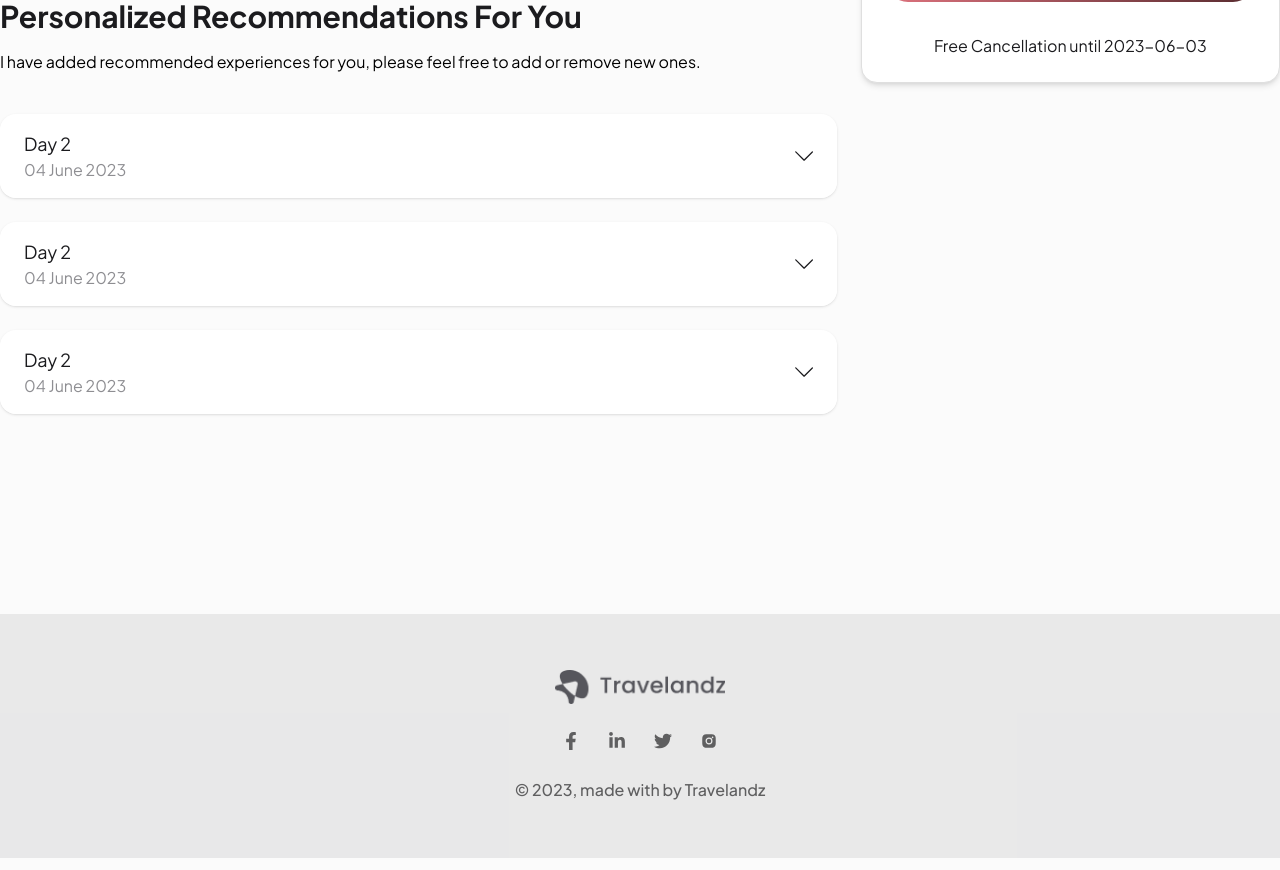
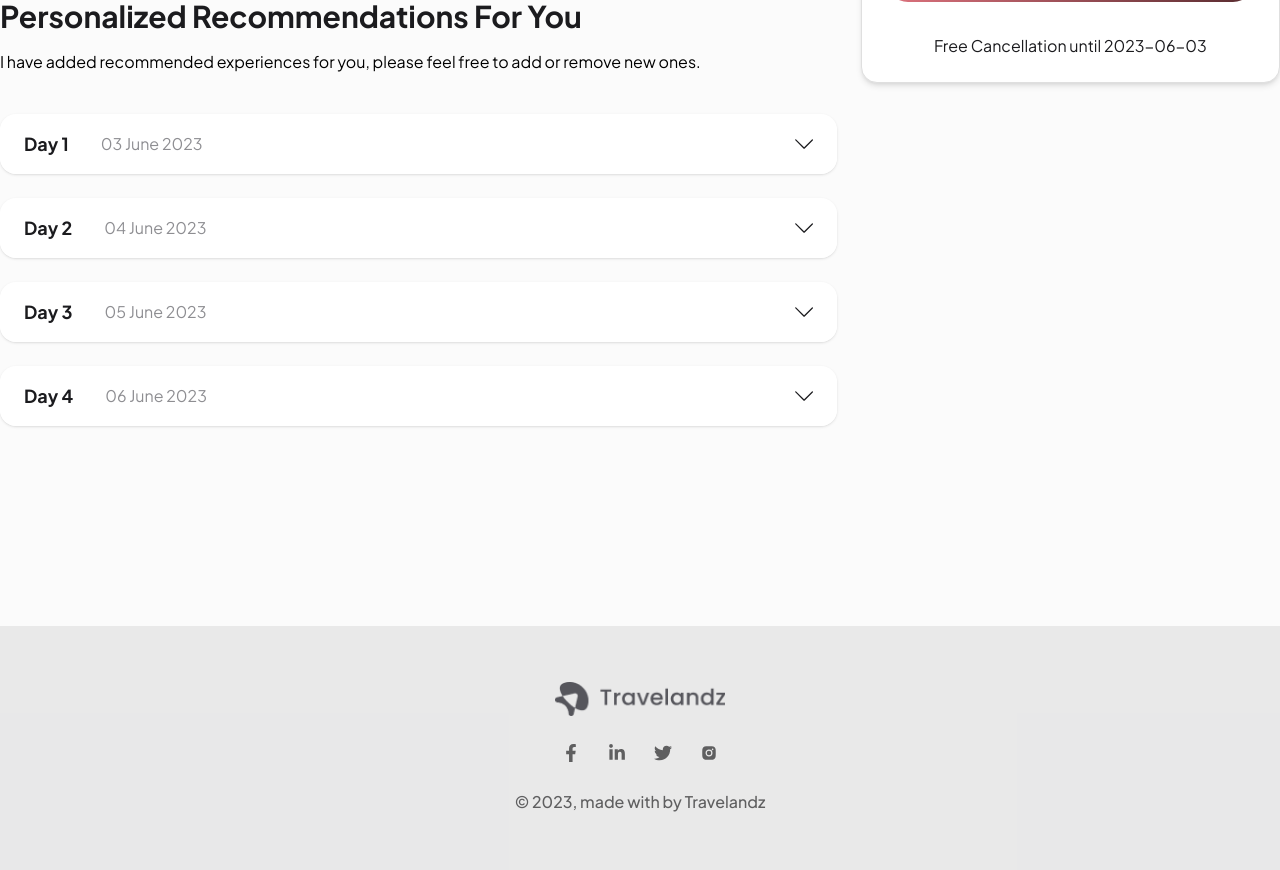
Before and after one commit to rakibulhasanbu/travelandz, a Next.js app: page /famous-destinations in a window 1280 px wide. Shown: the part 1320-2190 px from the top of the page. Built offline with nearby package versions, Linux system fonts and the light colour scheme.

Commit message:
update image placeholder

```diff
--- a/app/components/famous-destinations/CollapseSection.tsx
+++ b/app/components/famous-destinations/CollapseSection.tsx
@@ -1,18 +1,23 @@
 'use client'
+
+interface TCollapseSection {
+    day: string;
+    date: string
+}
 
 import { useState } from "react";
 import { FaCirclePlus } from "react-icons/fa6";
 import { SlArrowDown, SlArrowUp } from "react-icons/sl";
 import EventCard from "./EventCard";
 
-export default function CollapseSection() {
+export default function CollapseSection({ day, date }: TCollapseSection) {
     const [open, setOpen] = useState(false);
     return (
         <div className='shadow rounded-2xl'>
             <div onClick={() => setOpen(prev => (!prev))} className={`w-full flex items-center justify-between px-6 py-4 cursor-pointer ${open ? "rounded-t-2xl bg-[#F1F1F1]" : "rounded-2xl bg-white hover:bg-[#F1F1F1]"}`}>
-                <div className=''>
-                    <p className="text-lg text-textDark">Day 2</p>
-                    <p className="text-textGrey">04 June 2023</p>
+                <div className='flex items-center gap-8'>
+                    <p className="text-lg font-bold text-textDark">{day}</p>
+                    <p className="text-textGrey">{date}</p>
                 </div>
                 {
                     open ?
--- a/app/components/famous-destinations/EventCard.tsx
+++ b/app/components/famous-destinations/EventCard.tsx
@@ -7,7 +7,7 @@ import { BsPeopleFill } from "react-icons/bs";
 export default function EventCard() {
     return (
         <div className='max-w-sm relative rounded-2xl shadow-sm border border-borderColor'>
-            <Image src={eventImage} width={384} height={140} alt="event image" className="rounded-t-2xl" />
+            <Image placeholder="blur" src={eventImage} width={384} height={140} alt="event image" className="rounded-t-2xl" />
 
             <div className='p-4'>
                 <h2 className="text-lg font-bold text-textDark">Alcudia Bay 50-minutes tour from Alcudia</h2>
--- a/app/components/famous-destinations/FamousGallery.tsx
+++ b/app/components/famous-destinations/FamousGallery.tsx
@@ -27,11 +27,11 @@ export default function FamousGallery() {
             {/* this is image section part  */}
             <div className='pt-10 flex items-center gap-6 relative'>
                 <div className=''>
-                    <Image src={hotelImage1} width={850} height={420} alt="hotel image" className="rounded-l-xl" />
+                    <Image placeholder="blur" src={hotelImage1} width={850} height={420} alt="hotel image" className="rounded-l-xl" />
                 </div>
                 <div className='flex flex-col gap-6'>
-                    <Image src={hotelImage2} width={412} height={223} alt="hotel image" className="rounded-tr-xl" />
-                    <Image src={hotelImage3} width={412} height={223} alt="hotel image" className="rounded-br-xl" />
+                    <Image placeholder="blur" src={hotelImage2} width={412} height={223} alt="hotel image" className="rounded-tr-xl" />
+                    <Image placeholder="blur" src={hotelImage3} width={412} height={223} alt="hotel image" className="rounded-br-xl" />
                 </div>
                 <div className='absolute right-6 bottom-6 flex items-center gap-2 rounded-xl bg-white px-4 py-2 font-semibold text-lg cursor-pointer z-10'>
                     <CgMenuGridO /> <span>Show all photos</span>
--- a/app/components/famous-destinations/Overview.tsx
+++ b/app/components/famous-destinations/Overview.tsx
@@ -59,9 +59,10 @@ export default function Overview() {
                     <p>I have added recommended experiences for you, please feel free to add or remove new ones.</p>
                     <div className='py-10 space-y-6'>
 
-                        <CollapseSection />
-                        <CollapseSection />
-                        <CollapseSection />
+                        <CollapseSection day="Day 1" date="03 June 2023" />
+                        <CollapseSection day="Day 2" date="04 June 2023" />
+                        <CollapseSection day="Day 3" date="05 June 2023" />
+                        <CollapseSection day="Day 4" date="06 June 2023" />
                     </div>
                 </div>
             </div>
--- a/app/components/home/FeatureCard.tsx
+++ b/app/components/home/FeatureCard.tsx
@@ -11,7 +11,7 @@ interface TFeature {
 export default function FeatureCard({ feature }: TFeature) {
     return (
         <div className='p-6 rounded-xl bg-white shadow'>
-            <Image src={feature?.image} width={42} height={42} alt="icon" />
+            <Image placeholder="blur" src={feature?.image} width={42} height={42} alt="icon" />
             <h1 className="pb-6 pt-8 text-textDark font-bold text-2xl">{feature?.title}</h1>
             <p className="text-[#3C3C43] text-lg">{feature?.description}</p>
         </div>
--- a/app/components/home/Hero.tsx
+++ b/app/components/home/Hero.tsx
@@ -4,7 +4,7 @@ import heroImage from '../../assets/hero.png'
 export default function Hero() {
     return (
         <div className='relative'>
-            <Image src={heroImage} height={660} width={1280} alt="hero" className="h-[90dvh] w-full object-cover rounded-3xl" />
+            <Image placeholder="blur" src={heroImage} height={660} width={1280} alt="hero" className="h-[90dvh] w-full object-cover rounded-3xl" />
             <div className='absolute top-0 left-0 bg-transparent w-full h-full p-28 text-center'>
                 <h2 className="text-white text-5xl font-bold px-24 pb-5">Experience Wanderlust at its Finest with AI-Powered Travel Planner</h2>
                 <h4 className="text-white">Discover the best prices, secure your mobile tickets, and set off on a journey of a lifetime.</h4>
--- a/app/components/home/TripSection.tsx
+++ b/app/components/home/TripSection.tsx
@@ -21,9 +21,9 @@ export default function TripSection() {
                 </div>
             </div>
             <div className='grid grid-cols-3 gap-6'>
-                <Image src={dubai} height={510} width={412} alt="Dubai" />
-                <Image src={dubai} height={510} width={412} alt="Dubai" />
-                <Image src={dubai} height={510} width={412} alt="Dubai" />
+                <Image placeholder="blur" src={dubai} height={510} width={412} alt="Dubai" />
+                <Image placeholder="blur" src={dubai} height={510} width={412} alt="Dubai" />
+                <Image placeholder="blur" src={dubai} height={510} width={412} alt="Dubai" />
             </div>
         </div>
     );
--- a/app/components/shared/Footer.tsx
+++ b/app/components/shared/Footer.tsx
@@ -7,7 +7,7 @@ export default function Footer() {
     return (
         <div className='w-full bg-darkish/10'>
             <div className=' container mx-auto text-center flex flex-col gap-7 items-center justify-center py-14'>
-                <Image src={footerLogo} width={170} height={35} alt="footer logo" />
+                <Image placeholder="blur" src={footerLogo} width={170} height={35} alt="footer logo" />
                 {/* this is social icon sections  */}
                 <div className='flex items-center gap-7'>
                     <FaFacebookF className="text-[#5F5F60] text-lg cursor-pointer" />
```
